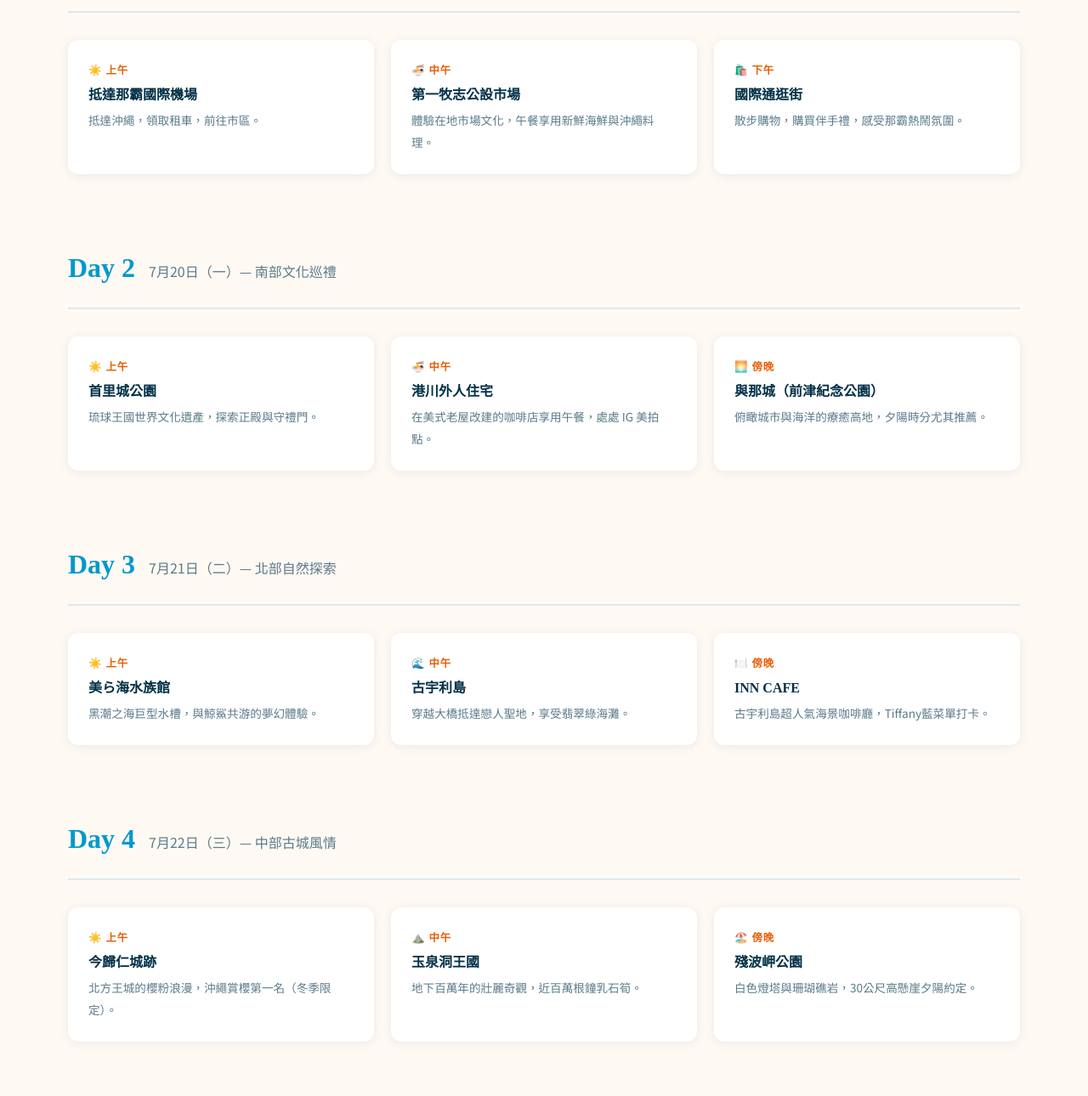
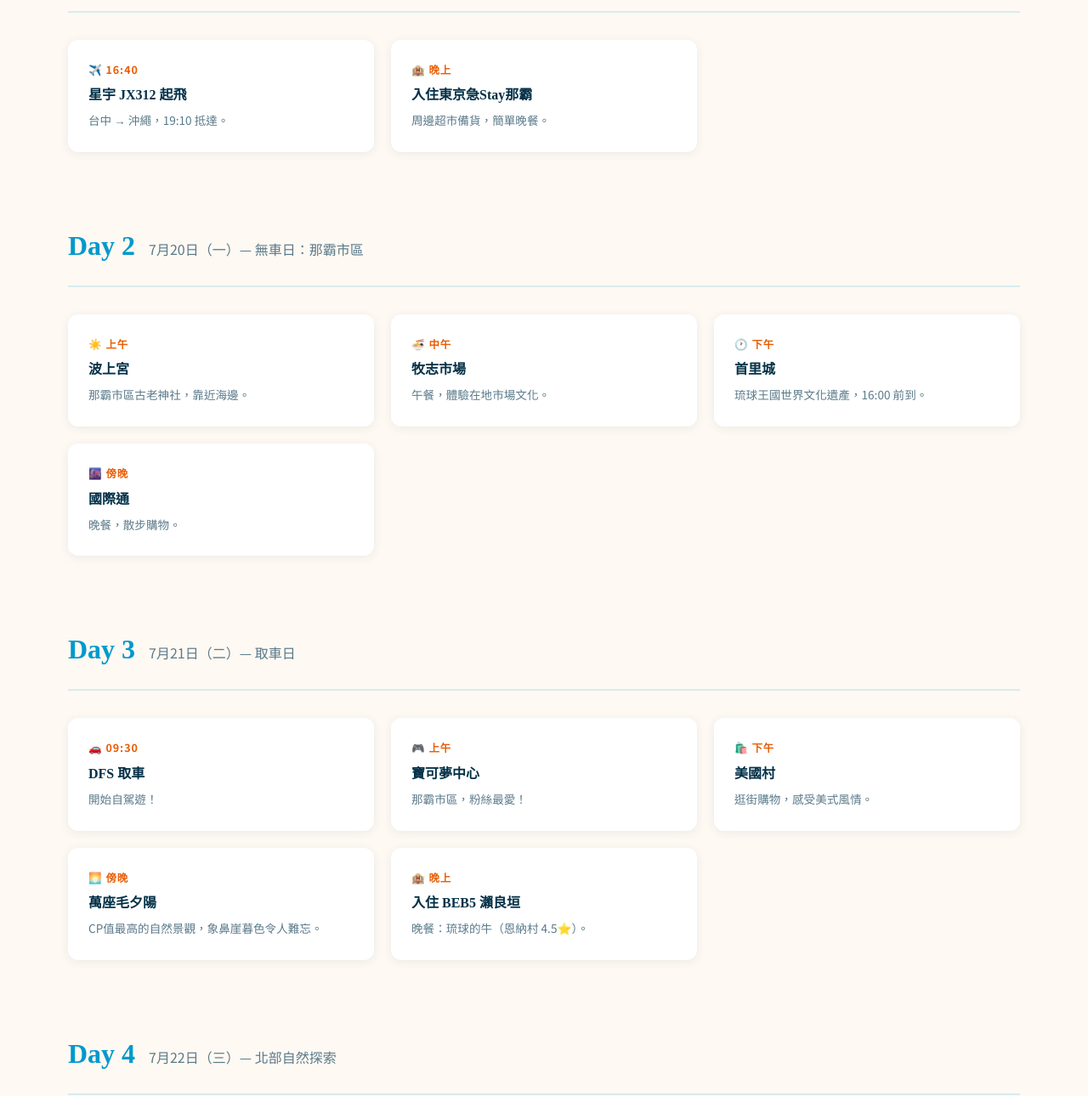
Before and after one commit to luluopenclaw0110/okinawa-trip-v2, a plain HTML site: page itinerary.html in a window 1280 px wide. Shown: the part 469-1759 px from the top of the page at 85% size. Drawn offline with Linux system fonts and the light colour scheme.

Commit message:
Update Day 1-4 itinerary: 班機, 取車, 寶可夢, 美國村, 萬座毛, 古宇利, 水族館

```diff
--- a/itinerary.html
+++ b/itinerary.html
@@ -55,23 +55,18 @@
     <div class="itinerary-day reveal">
       <div class="itinerary-day-header">
         <span class="day" style="font-family:'Noto Serif JP',serif;font-size:2rem;font-weight:900;color:var(--primary)">Day 1</span>
-        <span class="theme">7月19日（日）— 那霸市區初體驗</span>
+        <span class="theme">7月19日（日）— 抵達日</span>
       </div>
       <div class="itinerary-items">
         <div class="itinerary-item">
-          <div class="time">☀️ 上午</div>
-          <h4>抵達那霸國際機場</h4>
-          <p>抵達沖繩，領取租車，前往市區。</p>
+          <div class="time">✈️ 16:40</div>
+          <h4>星宇 JX312 起飛</h4>
+          <p>台中 → 沖繩，19:10 抵達。</p>
         </div>
         <div class="itinerary-item">
-          <div class="time">🍜 中午</div>
-          <h4>第一牧志公設市場</h4>
-          <p>體驗在地市場文化，午餐享用新鮮海鮮與沖繩料理。</p>
-        </div>
-        <div class="itinerary-item">
-          <div class="time">🛍️ 下午</div>
-          <h4>國際通逛街</h4>
-          <p>散步購物，購買伴手禮，感受那霸熱鬧氛圍。</p>
+          <div class="time">🏨 晚上</div>
+          <h4>入住東京急Stay那霸</h4>
+          <p>周邊超市備貨，簡單晚餐。</p>
         </div>
       </div>
     </div>
@@ -80,23 +75,28 @@
     <div class="itinerary-day reveal">
       <div class="itinerary-day-header">
         <span class="day" style="font-family:'Noto Serif JP',serif;font-size:2rem;font-weight:900;color:var(--primary)">Day 2</span>
-        <span class="theme">7月20日（一）— 南部文化巡禮</span>
+        <span class="theme">7月20日（一）— 無車日：那霸市區</span>
       </div>
       <div class="itinerary-items">
         <div class="itinerary-item">
           <div class="time">☀️ 上午</div>
-          <h4>首里城公園</h4>
-          <p>琉球王國世界文化遺產，探索正殿與守禮門。</p>
+          <h4>波上宮</h4>
+          <p>那霸市區古老神社，靠近海邊。</p>
         </div>
         <div class="itinerary-item">
           <div class="time">🍜 中午</div>
-          <h4>港川外人住宅</h4>
-          <p>在美式老屋改建的咖啡店享用午餐，處處 IG 美拍點。</p>
+          <h4>牧志市場</h4>
+          <p>午餐，體驗在地市場文化。</p>
         </div>
         <div class="itinerary-item">
-          <div class="time">🌅 傍晚</div>
-          <h4>與那城（前津紀念公園）</h4>
-          <p>俯瞰城市與海洋的療癒高地，夕陽時分尤其推薦。</p>
+          <div class="time">🕐 下午</div>
+          <h4>首里城</h4>
+          <p>琉球王國世界文化遺產，16:00 前到。</p>
+        </div>
+        <div class="itinerary-item">
+          <div class="time">🌆 傍晚</div>
+          <h4>國際通</h4>
+          <p>晚餐，散步購物。</p>
         </div>
       </div>
     </div>
@@ -105,23 +105,33 @@
     <div class="itinerary-day reveal">
       <div class="itinerary-day-header">
         <span class="day" style="font-family:'Noto Serif JP',serif;font-size:2rem;font-weight:900;color:var(--primary)">Day 3</span>
-        <span class="theme">7月21日（二）— 北部自然探索</span>
+        <span class="theme">7月21日（二）— 取車日</span>
       </div>
       <div class="itinerary-items">
         <div class="itinerary-item">
-          <div class="time">☀️ 上午</div>
-          <h4>美ら海水族館</h4>
-          <p>黑潮之海巨型水槽，與鯨鯊共游的夢幻體驗。</p>
+          <div class="time">🚗 09:30</div>
+          <h4>DFS 取車</h4>
+          <p>開始自駕遊！</p>
         </div>
         <div class="itinerary-item">
-          <div class="time">🌊 中午</div>
-          <h4>古宇利島</h4>
-          <p>穿越大橋抵達戀人聖地，享受翡翠綠海灘。</p>
+          <div class="time">🎮 上午</div>
+          <h4>寶可夢中心</h4>
+          <p>那霸市區，粉絲最愛！</p>
         </div>
         <div class="itinerary-item">
-          <div class="time">🍽️ 傍晚</div>
-          <h4>INN CAFE</h4>
-          <p>古宇利島超人氣海景咖啡廳，Tiffany藍菜單打卡。</p>
+          <div class="time">🛍️ 下午</div>
+          <h4>美國村</h4>
+          <p>逛街購物，感受美式風情。</p>
+        </div>
+        <div class="itinerary-item">
+          <div class="time">🌅 傍晚</div>
+          <h4>萬座毛夕陽</h4>
+          <p>CP值最高的自然景觀，象鼻崖暮色令人難忘。</p>
+        </div>
+        <div class="itinerary-item">
+          <div class="time">🏨 晚上</div>
+          <h4>入住 BEB5 瀨良垣</h4>
+          <p>晚餐：琉球的牛（恩納村 4.5⭐）。</p>
         </div>
       </div>
     </div>
@@ -130,23 +140,23 @@
     <div class="itinerary-day reveal">
       <div class="itinerary-day-header">
         <span class="day" style="font-family:'Noto Serif JP',serif;font-size:2rem;font-weight:900;color:var(--primary)">Day 4</span>
-        <span class="theme">7月22日（三）— 中部古城風情</span>
+        <span class="theme">7月22日（三）— 北部自然探索</span>
       </div>
       <div class="itinerary-items">
         <div class="itinerary-item">
           <div class="time">☀️ 上午</div>
-          <h4>今歸仁城跡</h4>
-          <p>北方王城的櫻粉浪漫，沖繩賞櫻第一名（冬季限定）。</p>
+          <h4>古宇利海洋塔</h4>
+          <p>穿越大橋抵達戀人聖地，俯瞰翡翠綠海灘。</p>
         </div>
         <div class="itinerary-item">
-          <div class="time">⛰️ 中午</div>
-          <h4>玉泉洞王國</h4>
-          <p>地下百萬年的壯麗奇觀，近百萬根鐘乳石筍。</p>
+          <div class="time">🌊 下午</div>
+          <h4>美ら海水族館</h4>
+          <p>黑潮之海巨型水槽，4小時 + 海豚秀。</p>
         </div>
         <div class="itinerary-item">
-          <div class="time">🏖️ 傍晚</div>
-          <h4>殘波岬公園</h4>
-          <p>白色燈塔與珊瑚礁岩，30公尺高懸崖夕陽約定。</p>
+          <div class="time">🍽️ 晚餐</div>
+          <h4>燒肉本部牧場</h4>
+          <p>恩納村超人氣燒肉（4.3⭐）。</p>
         </div>
       </div>
     </div>
```
